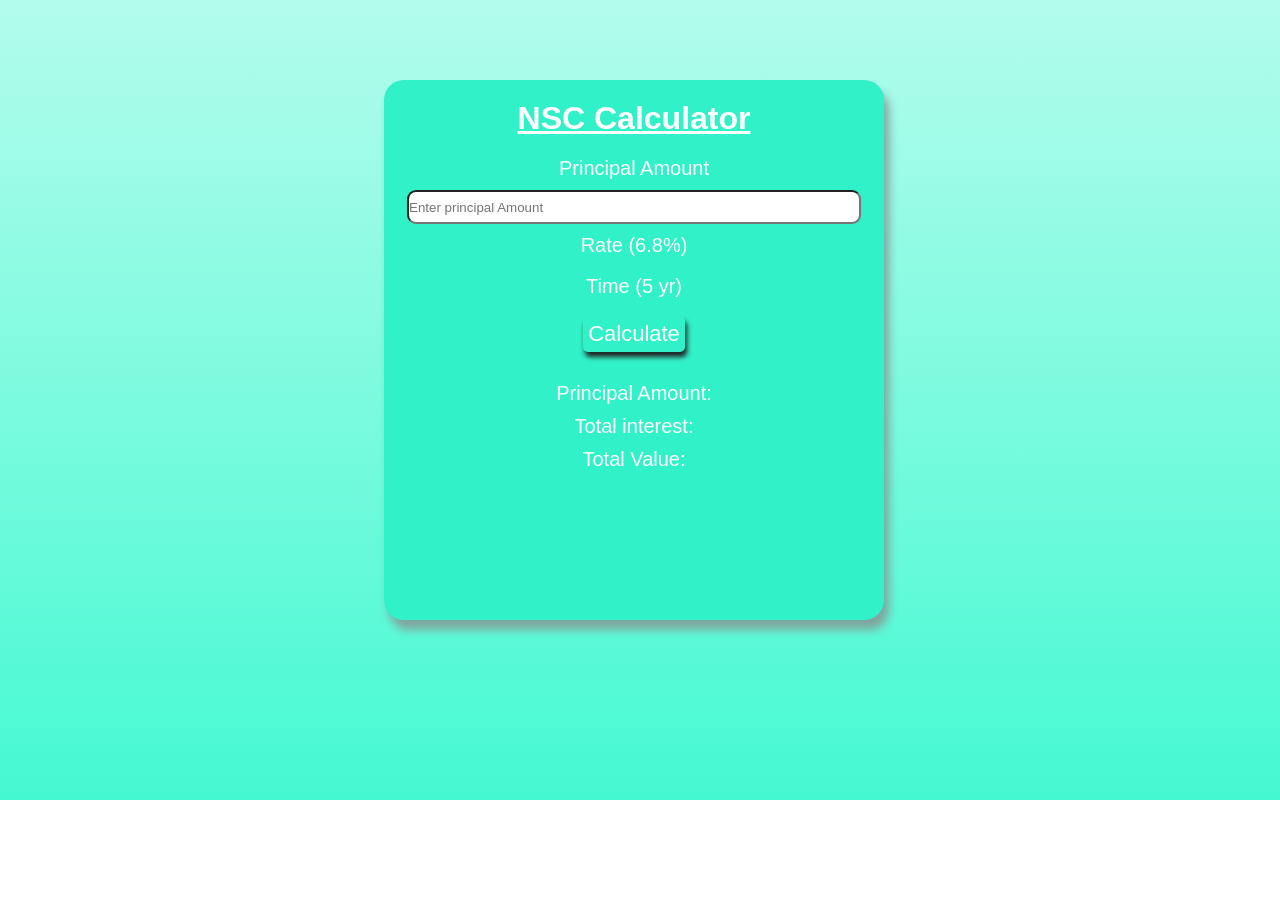
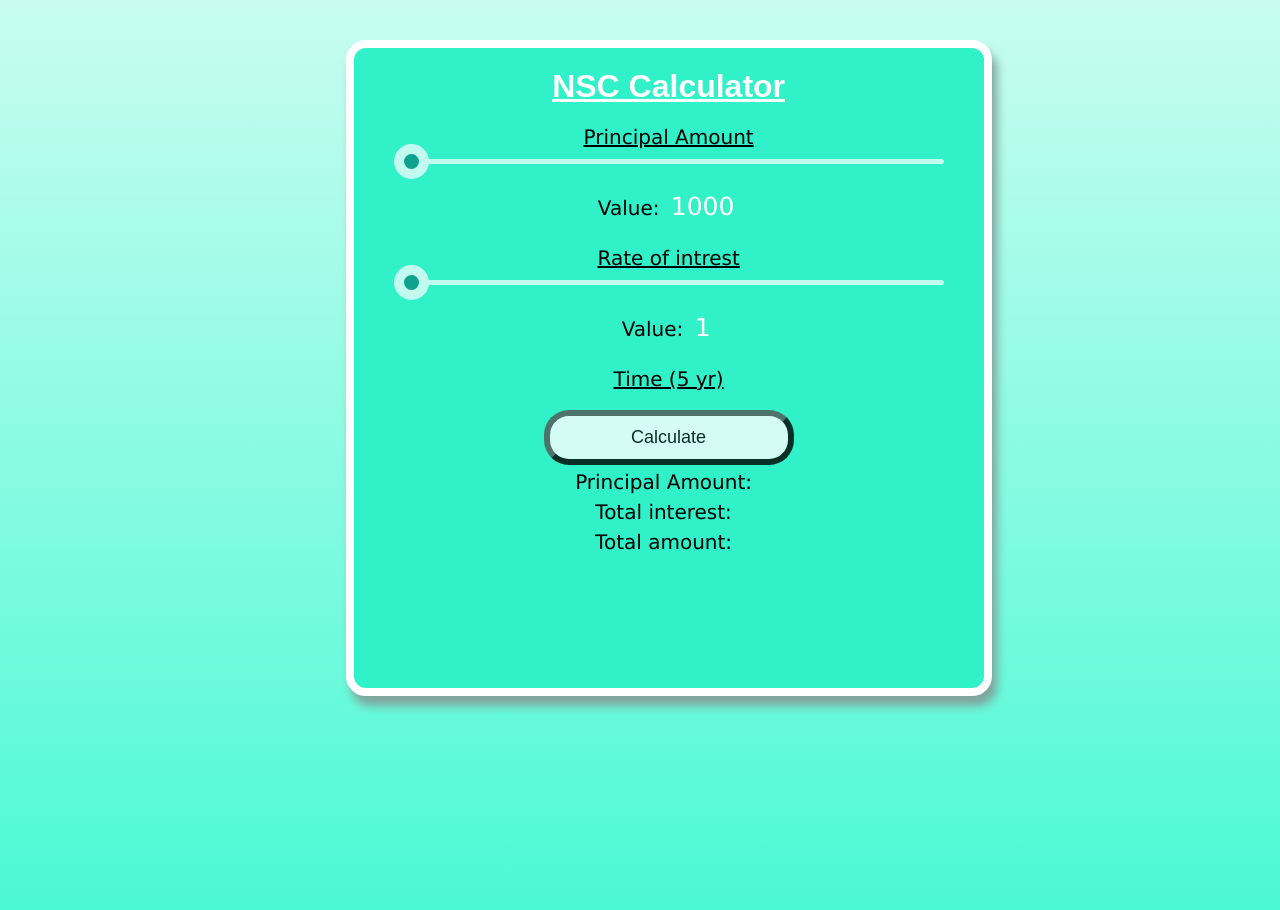
Before and after one commit to stocksmantra/NSC-Calculator, a plain HTML site: page index.html in a window 1280 px wide. Before the commit the page ends 800 px from the top, so only its background shows below. Drawn offline with Linux system fonts and the light colour scheme.

Commit message:
updating data

```diff
--- a/index.css
+++ b/index.css
@@ -3,17 +3,19 @@
     padding: 0;
 }
 body{
-    background-image:linear-gradient(#b3fcec, #44f9d2);
-    height: 100vh;
+    background-image:linear-gradient(#c8fcf1, #44f9d2);
+    height: 120vh;
 }
 .calculator{
-    width: 500px;
-    height: 500px;
+    width: 630px;
+    height: 600px;
     background-color: #31f1c8;
     position: absolute;
-    top: 10%;
-    left: 30%;
-
+    top: 5%;
+    left: 27%;
+    border-style: solid;
+    border-color: #ffffff;
+    border-width: 8px;
     border-radius: 20px;
     box-shadow: 5px 10px 10px rgb(128, 165, 158) ;
     text-align: center;
@@ -38,23 +40,111 @@ input{
     height: 30px;
     width: 450px;
     border-radius: 9px;
-    margin: 10px;
+    /* margin: 10px; */
 
 }
-button{
-    font-family: sans-serif;
-    font-size: 22px;
-    border: none;
-    color: white;
-    background-color: #31f1c8;
-    border-radius: 5px;
-    padding: 5px;
-    box-shadow:  2px 5px 5px rgb(32, 36, 35);
-    margin-bottom: 20px
-}
+
+
 p{
-    color: white;
-    font-family: sans-serif;
-    margin: 10px;
+    color: rgb(0, 0, 0);
+    font-family: 'Lucida Sans Unicode', 'Lucida Grande';
+    margin: 1px;
     font-size: 20px;
 }
+span{
+    color: rgb(255, 255, 255);
+    font-family: 'Lucida Sans Unicode', 'Lucida Grande';
+    margin: 5px;
+    font-size: 25px;
+}
+
+#amount {
+    -webkit-appearance: none;
+    width: 550px;
+    height: 5px;
+    background: #ffffff;
+    border-radius: 25px;
+    outline: none;
+    opacity: 0.7;
+    box-shadow: #04AA6D;
+    -webkit-transition: .2s;
+    transition: opacity .2s;
+}
+
+#amount:hover {
+    opacity: 1;
+}
+#amount::-webkit-slider-thumb {
+    -webkit-appearance: none;
+    appearance: none;
+    width: 35px;
+    height: 35px;
+    border-style: solid;
+    border-color: #ffffff;
+    border-width: 10px;
+    border-radius: 25px;
+    background:   rgb(0, 129, 119);
+    cursor: pointer;
+}
+
+#amount::-moz-range-thumb {
+    width: 25px;
+    height: 25px;
+    background: #04AA6D;
+    cursor: pointer;
+}
+button {
+    -webkit-appearance: none;
+    width: 250px;
+    height: 55px;
+    background: #ffffff;
+    font-size: 18px;
+    border-radius: 25px;
+    border-width: 6px;
+    outline: none;
+    opacity: 0.8;
+    box-shadow: #04AA6D;
+    -webkit-transition: .2s;
+    transition: opacity .2s;
+}
+
+
+button:hover {
+    opacity: 1;
+}
+
+#rate {
+    -webkit-appearance: none;
+    width: 550px;
+    height: 5px;
+    background: #ffffff;
+    border-radius: 25px;
+    outline: none;
+    opacity: 0.7;
+    box-shadow: #04AA6D;
+    -webkit-transition: .2s;
+    transition: opacity .2s;
+}
+
+#rate:hover {
+    opacity: 1;
+}
+#rate::-webkit-slider-thumb {
+    -webkit-appearance: none;
+    appearance: none;
+    width: 35px;
+    height: 35px;
+    border-style: solid;
+    border-width: 10px;
+    border-color: #ffffff;
+    border-radius: 25px;
+    background:   rgb(0, 129, 119);
+    cursor: pointer;
+}
+
+#rate::-moz-range-thumb {
+    width: 25px;
+    height: 25px;
+    background: #04AA6D;
+    cursor: pointer;
+}
--- a/index.html
+++ b/index.html
@@ -10,50 +10,72 @@
 </head>
 
 <body>
+
     <div class="calculator">
         <h1><u>NSC Calculator</u></h1>
-        <!-- start principal amount -->
-        <label for="amount">Principal Amount</label>
-        <br>
-        <input type="number" placeholder="Enter principal Amount" id="amount">
-        <br>
-        <!-- end principal amount  -->
-        <label for="rate">Rate (6.8%)</label>
-        <br>
-        <!-- <input type="number" placeholder="Enter Rate" id="rate"> -->
-        <br>
-        <!-- start time  -->
-        <label for="time">Time (5 yr)</label>
+        <!-- ===================================================================================== -->
+        <p> <u>Principal Amount</u></p>
+        <input type="range" min="1000" max="1000000" value="1000" class="slider" id="amount">
+    <label><p>Value: <span id="demo"></span></p></label>
+
+
+        <p> <u>Rate of intrest</u></p>
+        <input type="range" min="1" max="12" value="1" step="0.1" class="slider1" id="rate">
+       <label> <p>Value: <span id="demo1"></span></p></label>
+
+        <p> <u>Time (5 yr)</u></p>
+
         <br>
 
-        <!-- <input type="number" placeholder="Enter Time" id="time"> -->
-        <br>
         <button onclick="answer()">Calculate</button>
         <p>Principal Amount: <span id="output_1"></span></p>
         <p>Total interest: <span id="output_2"></span></p>
-        <p>Total Value: <span id="output_3"></span></p>
+        <p>Total amount: <span id="output_3"></span></p>
+
     </div>
+
+
+
     <script>
         function answer() {
             var amount_input = parseInt(document.getElementById("amount").value);
 
 
-            // var rate_input = parseInt(document.getElementById("rate").value);
+            var rate_input   = Number(document.getElementById("rate").value);
 
 
             // var time_input = parseInt(document.getElementById("time").value);
 
 
-            var interest =(amount_input* Math.pow(( 1+6.8 / 100),  5))-amount_input ;
+            var interest = amount_input * Math.pow((1 + (rate_input)/100),5 )-1000 ;
+            var total = interest + amount_input;
 
-            var total = interest + amount_input;
 
             document.getElementById("output_1").innerHTML = amount_input;
 
             document.getElementById("output_2").innerHTML = interest;
 
             document.getElementById("output_3").innerHTML = total;
+
         }
+
+            var slider = document.getElementById("amount");
+            var output = document.getElementById("demo");
+            output.innerHTML = slider.value;
+
+            slider.oninput = function () {
+                output.innerHTML = this.value;
+            }
+
+
+            var slider1 = document.getElementById("rate");
+            var output1 = document.getElementById("demo1");
+            output1.innerHTML = slider1.value;
+
+            slider1.oninput = function () {
+                output1.innerHTML = this.value;
+            }
+
     </script>
 
 </body>
```
